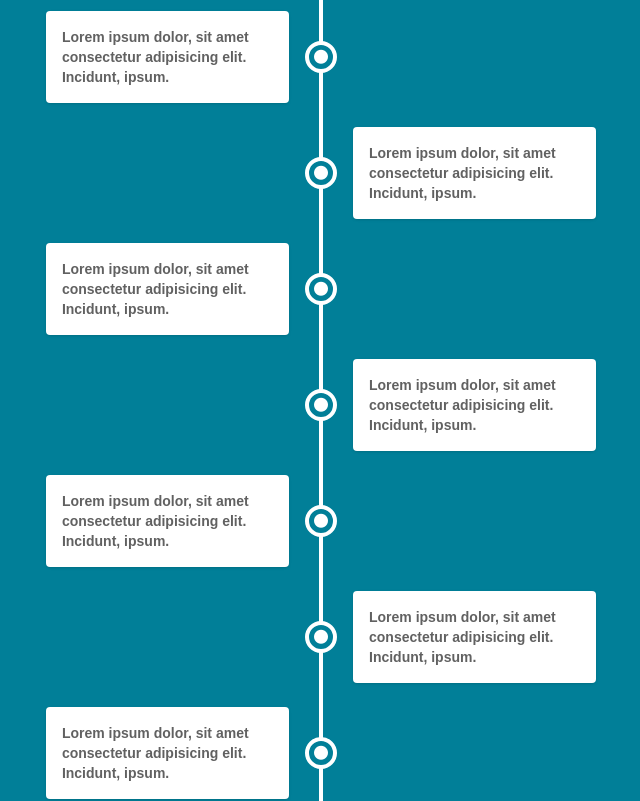
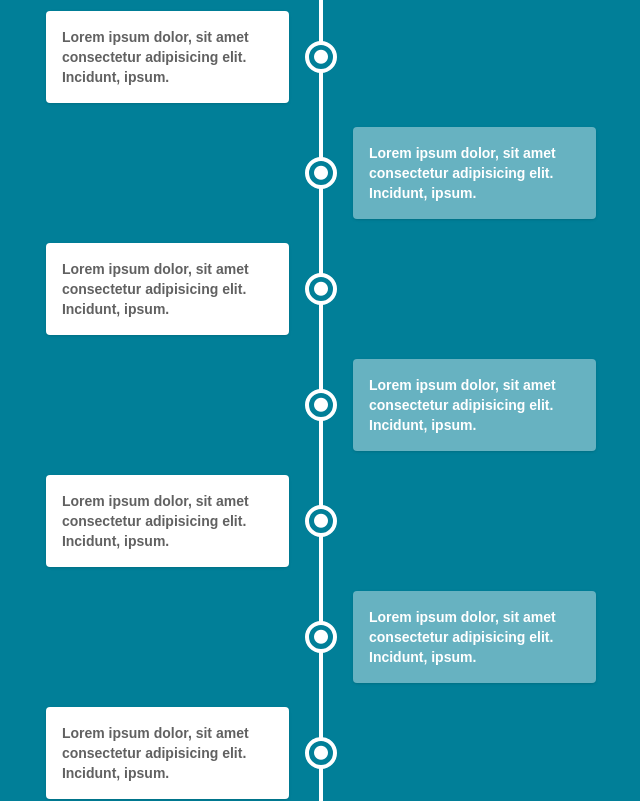
Before and after one commit to Crackstep/enetracare-vite, a React (Vite) app: page /about in a window 1280 px wide. Shown: the part 1040-1841 px from the top of the page, without its empty margins (319-959 px from the left). Built offline with nearby package versions, Linux system fonts and the light colour scheme; a web font is replaced by a local one.

Commit message:
milestones update

```diff
--- a/src/components/AboutUs/AboutCustomCSS.css
+++ b/src/components/AboutUs/AboutCustomCSS.css
@@ -14,6 +14,9 @@
 @media (max-width:340px)
 {
 
+    #milestones{
+        padding: 10px 20px;
+    }
     #team-title{
         font-size: 9vw;
     }
--- a/src/components/AboutUs/MSEventRight.jsx
+++ b/src/components/AboutUs/MSEventRight.jsx
@@ -5,10 +5,10 @@ function MSEventRight({
 }) {
     return (
         <div className="mt-6 ">
-            <div className="flex flex-col sm:flex-row items-center">
+            <div className="flex flex-col sm:flex-row items-center text-white">
                 <div className="flex justify-end w-full mx-auto items-center">
                     <div className="w-1/2  pl-8">
-                        <div className="p-4 bg-white rounded shadow">
+                        <div className="p-4 bg-white rounded shadow bg-opacity-40">
                             {text}
                         </div>
                     </div>
```
